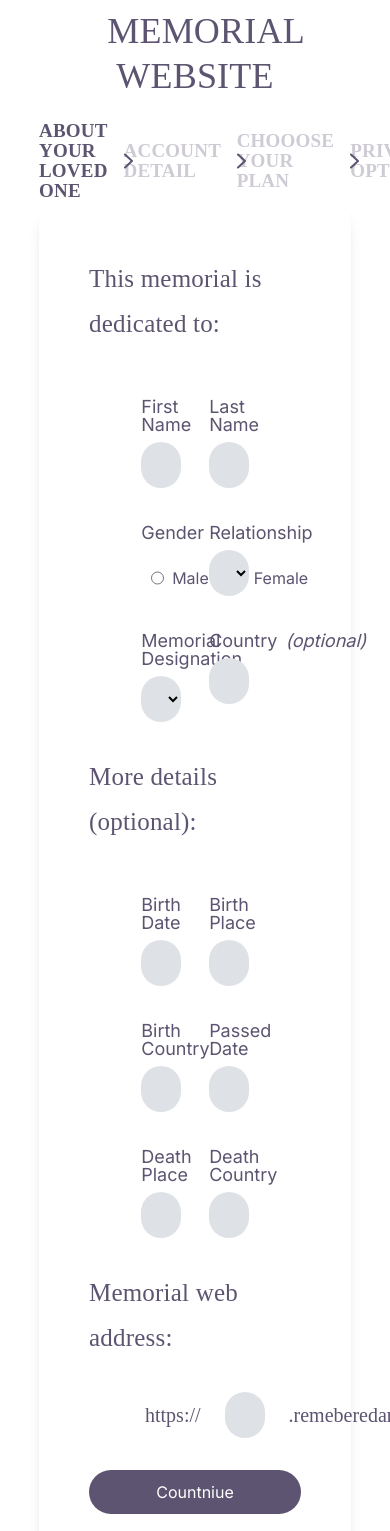
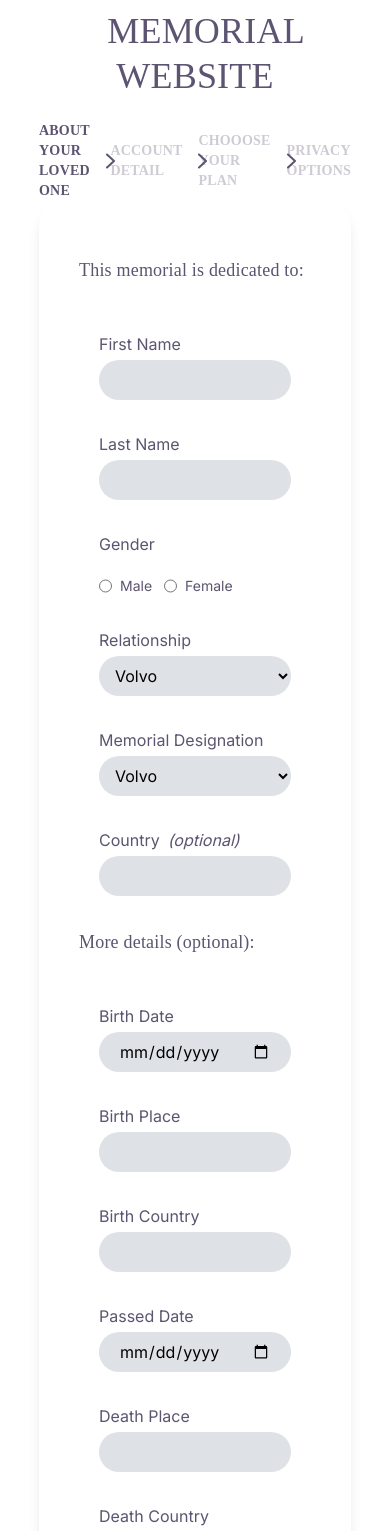
Before and after one commit to Arsanyos/remembered-and-missed, a Next.js app: page /createMemorial in a window 390 px wide. Shown: the part 170-1701 px from the top of the page. Built offline with nearby package versions, Linux system fonts and the light colour scheme.

Commit message:
hotfix/landing page made responsive

```diff
--- a/app/contact/Stepper.jsx
+++ b/app/contact/Stepper.jsx
@@ -23,7 +23,7 @@ const Stepper = ({ curr, setCurr }) => {
               style={{
                 color: curr === index ? "#5C5470" : "rgba(92, 84, 112, 0.3)",
               }}
-              className="text-[19px]  font-[Montserrat] font-[600] leading-[20px] tracking-[0.2px]"
+              className="text-sm sm:text-base lg:text-lg font-[Montserrat] font-semibold leading-5 sm:leading-6 lg:leading-7 tracking-[0.2px]"
             >
               {item}
             </p>
--- a/app/createMemorial/components/About.jsx
+++ b/app/createMemorial/components/About.jsx
@@ -84,28 +84,32 @@ const AboutComp = ({ curr, setErrors }) => {
       style={{
         display: curr === 0 ? "block" : "none",
       }}
+      className="px-[30px]"
     >
       <div>
-        <p className=" text-[25px] text-[#5C5470] font-[Lora] font-normal tracking-[0.2px] leading-[45px]">
+        <p className="text-lg sm:text-xl lg:text-[25px] text-[#5C5470] font-[Lora] font-normal tracking-[0.2px] leading-7 sm:leading-9 lg:leading-[45px]">
           This memorial is dedicated to:
         </p>
-        <div className="flex flex-wrap justify-evenly gap-4 px-10 my-8">
+        <div className="flex flex-wrap justify-center gap-4 px-5 sm:px-10 my-8">
           {formInputFields1.map((item, index) => {
             return (
-              <div key={index} className="w-[30%] mt-[20px]">
+              <div
+                key={index}
+                className="w-full sm:w-1/2 lg:w-[30%] mt-5 lg:mt-[20px]"
+              >
                 {item.type !== undefined ? (
                   item.type === "select" ? (
                     <div className="w-auto" key={index}>
                       <label
                         htmlFor={item.id}
-                        className="block text-[#5C5470] text-[18px] font-normal leading-[18px] flex gap-2"
+                        className="block text-[#5C5470] text-base sm:text-lg lg:text-[18px] font-normal leading-4 sm:leading-5 lg:leading-[18px] flex gap-2"
                       >
                         {item.label}
                       </label>
                       <div className="mt-2 rounded-md w-auto">
                         <select
                           onChange={handleChange}
-                          className=" w-full h-[46px] bg-[#DEE2E6] rounded-[25px] px-3"
+                          className="w-full h-10 sm:h-[46px] bg-[#DEE2E6] rounded-[25px] px-3"
                         >
                           <option value="volvo">Volvo</option>
                           <option value="saab">Saab</option>
@@ -118,7 +122,7 @@ const AboutComp = ({ curr, setErrors }) => {
                     <div className="w-auto" key={index}>
                       <label
                         htmlFor={item.id}
-                        className="block text-[#5C5470] text-[18px] font-normal leading-[18px] flex gap-2"
+                        className="block text-[#5C5470] text-base sm:text-lg lg:text-[18px] font-normal leading-4 sm:leading-5 lg:leading-[18px] flex gap-2"
                       >
                         {item.label}
                         {item.label === "Country" && (
@@ -131,28 +135,28 @@ const AboutComp = ({ curr, setErrors }) => {
                           type="select"
                           name={item.id}
                           id={item.id}
-                          className="p-[0px 0px 0px 20.0463px] w-full h-[46px] bg-[#DEE2E6] rounded-[25px]"
+                          className="p-2 sm:p-[0px 0px 0px 20.0463px] w-full h-10 sm:h-[46px] bg-[#DEE2E6] rounded-[25px]"
                         />
                       </div>
                     </div>
                   )
                 ) : (
-                  <div className="min-w-[30%] flex flex-col">
+                  <div className="min-w-[100%] sm:min-w-[30%] flex flex-col">
                     <label
                       htmlFor={item.id}
-                      className="block text-[#5C5470] text-[18px] font-normal leading-[18px] flex gap-2"
+                      className="block text-[#5C5470] text-base sm:text-lg lg:text-[18px] font-normal leading-4 sm:leading-5 lg:leading-[18px] flex gap-2"
                     >
                       Gender
                     </label>
                     <div
                       key={index}
-                      className="flex gap-6 w-[50%] self-center mt-6"
+                      className="flex gap-3 sm:gap-6 w-[100%] sm:w-[50%] self-center mt-6"
                     >
                       {item.radio.map((item, index) => {
                         return (
                           <div
                             key={index}
-                            className="flex gap-2 text-[16px] text-[#5C5470] font-normal"
+                            className="flex gap-2 text-sm sm:text-base lg:text-[16px] text-[#5C5470] font-normal"
                           >
                             <input
                               name="gender"
@@ -177,18 +181,21 @@ const AboutComp = ({ curr, setErrors }) => {
         </div>
       </div>
       <div>
-        <p className=" text-[25px] text-[#5C5470] font-[Lora] font-normal tracking-[0.2px] leading-[45px]">
+        <p className="text-lg sm:text-xl lg:text-[25px] text-[#5C5470] font-[Lora] font-normal tracking-[0.2px] leading-7 sm:leading-9 lg:leading-[45px]">
           More details (optional):
         </p>
-        <div className="flex flex-wrap justify-evenly gap-4 px-10 my-8">
+        <div className="flex flex-wrap justify-center gap-4 px-5 sm:px-10 my-8">
           {formInputFields2.map((item, index) => {
             return (
-              <div key={index} className="w-[30%] mt-[20px]">
+              <div
+                key={index}
+                className="w-full sm:w-1/2 lg:w-[30%] mt-5 lg:mt-[20px]"
+              >
                 {item.type !== undefined && (
                   <div className="w-auto" key={index}>
                     <label
                       htmlFor={item.id}
-                      className="block text-[#5C5470] text-[18px] font-normal leading-[18px] flex gap-2"
+                      className="block text-[#5C5470] text-base sm:text-lg lg:text-[18px] font-normal leading-4 sm:leading-5 lg:leading-[18px] flex gap-2"
                     >
                       {item.label}
                       {item.label === "Country" && (
@@ -200,7 +207,7 @@ const AboutComp = ({ curr, setErrors }) => {
                         type={item.type}
                         name={item.id}
                         id={item.id}
-                        className="p-[0px 0px 0px 20.0463px] w-full text-[18px] h-[46px] bg-[#DEE2E6] rounded-[25px] px-5"
+                        className="p-2 sm:p-[0px 0px 0px 20.0463px] w-full text-base sm:text-lg lg:text-[18px] h-10 sm:h-[46px] bg-[#DEE2E6] rounded-[25px] px-5"
                       />
                     </div>
                   </div>
@@ -211,20 +218,20 @@ const AboutComp = ({ curr, setErrors }) => {
         </div>
       </div>
       <div>
-        <p className=" text-[25px] text-[#5C5470] font-[Lora] font-normal tracking-[0.2px] leading-[45px]">
+        <p className="text-lg sm:text-xl lg:text-[25px] text-[#5C5470] font-[Lora] font-normal tracking-[0.2px] leading-7 sm:leading-9 lg:leading-[45px]">
           Memorial web address:
         </p>
-        <div className="flex items-center justify-start ml-14 mt-8 gap-6 mt-2 rounded-md w-[80%]">
-          <p className="text-[#5C5470] text-[20px] font-[Montserrat] font-normal leading-[18px]">
+        <div className="flex items-center justify-center ml-5 sm:ml-14 mt-8 gap-6 mt-2 rounded-md w-full sm:w-[80%]">
+          <p className="text-base sm:text-lg lg:text-[20px] text-[#5C5470] font-[Montserrat] font-normal leading-4 sm:leading-5 lg:leading-[18px]">
             https://
           </p>
           <input
             type="text"
             name="webAddress"
             id="webAddress"
-            className="p-[0px 0px 0px 20.0463px] w-[30%] text-[18px] h-[46px] bg-[#DEE2E6] rounded-[25px] px-5"
+            className="p-2 sm:p-[0px 0px 0px 20.0463px] w-full sm:w-[30%] text-base sm:text-lg lg:text-[18px] h-10 sm:h-[46px] bg-[#DEE2E6] rounded-[25px] px-5"
           />
-          <p className="text-[#5C5470] text-[20px] font-[Montserrat] font-normal leading-[18px]">
+          <p className="text-base sm:text-lg lg:text-[20px] text-[#5C5470] font-[Montserrat] font-normal leading-4 sm:leading-5 lg:leading-[18px]">
             .remeberedandmissed.com
           </p>
         </div>
--- a/app/createMemorial/page.jsx
+++ b/app/createMemorial/page.jsx
@@ -55,7 +55,7 @@ const CreateMemorialPage = () => {
       </div>
       <Stepper curr={curr} setCurr={setCurr} />
       <div className="z-999 h-auto w-[80%] rounded-[25px] shadow-lg bg-[#FFFFFF] flex flex-wrap">
-        <div className="w-[100%] py-[55px] px-[50px] flex flex-col">
+        <div className="w-[100%] py-[55px] px-[10px] flex flex-col">
           <Formik
             initialValues={initialValues}
             initialErrors={initialErrors}
--- a/app/landing/page.jsx
+++ b/app/landing/page.jsx
@@ -10,7 +10,7 @@ const LandingPage = () => {
         alt="remebered-and-missed"
       />
       <div className="w-[70%] flex flex-col gap-8 items-center ">
-        <p className=" w-[70%] text-[45px] text-[#5C5470] text-center leading-[45px] px-18 font-[Lora] font-normal">
+        <p className=" w-[100%] sm:w-[70%] text-[35px] sm:text-[45px] text-[#5C5470] text-center leading-[45px] px-18 font-[Lora] font-normal">
           Losing a loved one is incredibly painful, and very personal.
         </p>
         <p className="uppercase text-[#5C5470] font-[Montserrat] font-normal leading-[30px]">
@@ -20,9 +20,9 @@ const LandingPage = () => {
           memories, and words of support.
         </p>
       </div>
-      <div className="w-full mb-[-32px] pb-10 flex flex-col bg-[url('/images/container.svg')] bg-cover">
-        <div className="mt-[250px] flex flex-col items-center gap-16">
-          <p className="text-[35px] text-[#FFFFFF] text-center leading-[0.16px] font-normal font-[Lora]">
+      <div className="w-full mb-[-32px] pb-10 flex flex-col bg-[#5C5470] sm:bg-[url('/images/container.svg')] bg-cover">
+        <div className=" mt-20 sm:mt-[250px] flex flex-col items-center gap-16">
+          <p className=" text-[25px] sm:text-[35px] text-[#FFFFFF] text-center leading-[0.16px] font-normal font-[Lora]">
             Welcome to our memorial website
           </p>
           <p className="w-[70%] text-[#FFFFFF] text-[18px] leading-[26px] font-[Montesrrat]">
```
Also changed, not shown: app/createMemorial/components/AccountDetails.jsx (+24 -24 lines), app/createMemorial/components/Privacy.jsx (+21 -22 lines).
